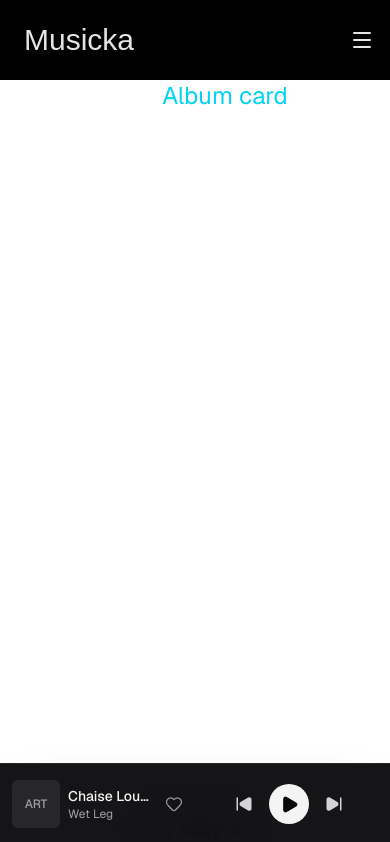
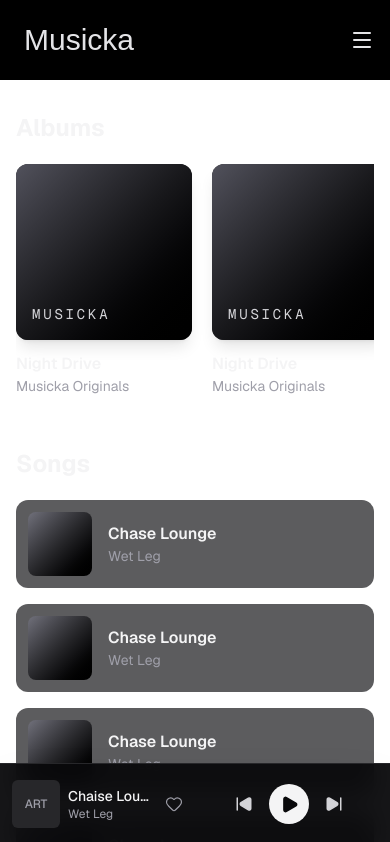
Before and after one commit to Tomi-9/Musicka, a Next.js app: page / in a window 390 px wide. Shown: the top 842 px of the page. Built offline with nearby package versions, Linux system fonts and the light colour scheme.

Commit message:
Add responsive home card sections

```diff
--- a/app/page.tsx
+++ b/app/page.tsx
@@ -1,28 +1,39 @@
-import Image from "next/image";
 import Footer from "@/components/footer";
-import { MediaPlayer} from "@/components/ui/mediaplayer";
-import Link from "next/link";
+import { MediaPlayer } from "@/components/ui/mediaplayer";
+import { AlbumCard } from "@/components/ui/albumcard";
+import { MusicCard } from "@/components/ui/musiccard";
 
 export default function Home() {
   return (
-    <div className="flex flex-col flex-1 items-center justify-center bg-zinc-50 font-sans dark:bg-black selection:bg-teal-800 h-dvh">
-      <main className="flex flex-1 w-screen max-w-screen flex-col items-center justify-between bg-white dark:bg-black sm:items-start">
-        <div className="overflow-x-hidden">
-        <Link
-        href="/cards"
-        className="ml-15 text-cyan-400 text-2xl"
-        >
-          Album card
-        </Link>
-        </div>
-        <div className="">
-          <MediaPlayer />
+    <div className="flex min-h-dvh flex-col bg-zinc-50 font-sans selection:bg-teal-800 dark:bg-black">
+      <main className="flex w-full flex-1 flex-col gap-10 bg-white px-4 pb-32 pt-8 dark:bg-black sm:px-8 lg:px-12">
+        <section aria-labelledby="albums-heading" className="w-full">
+          <h1 id="albums-heading" className="mb-5 text-2xl font-bold text-zinc-100 sm:text-3xl">
+            Albums
+          </h1>
+          <div className="w-full overflow-x-auto pb-3">
+            <div className="flex min-w-max gap-5">
+              <AlbumCard />
+              <AlbumCard />
+              <AlbumCard />
+            </div>
           </div>
+        </section>
+
+        <section aria-labelledby="songs-heading" className="w-full">
+          <h2 id="songs-heading" className="mb-5 text-2xl font-bold text-zinc-100 sm:text-3xl">
+            Songs
+          </h2>
+          <div className="grid w-full grid-cols-1 gap-4 sm:grid-cols-2 lg:grid-cols-3 xl:grid-cols-4">
+            <MusicCard />
+            <MusicCard />
+            <MusicCard />
+            <MusicCard />
+          </div>
+        </section>
       </main>
-      <div className="overflow-x-hidden">
+      <MediaPlayer />
       <Footer />
-      </div>
     </div>
-    //target="_blank"  rel="noopener noreferrer"
   );
 }
--- a/components/navbar.tsx
+++ b/components/navbar.tsx
@@ -16,7 +16,7 @@ export default function Navbar() {
 
         <nav aria-label="Primary navigation" className="hidden items-center gap-1 md:flex">
           <button className="text-md m-4 rounded font-semibold hover:font-bold">Sign up</button>
-          <button className="text-md rounded-full bg-sky-600 px-8 font-bold transition hover:scale-105 hover:bg-sky-700">Log in</button>
+          <button className="text-md rounded-full bg-white px-8 py-2 font-bold text-black transition hover:scale-105">Log in</button>
         </nav>
 
         <button
--- a/components/ui/albumcard.tsx
+++ b/components/ui/albumcard.tsx
@@ -0,0 +1,18 @@
+type AlbumCardProps = {
+  title?: string;
+  artist?: string;
+};
+
+export function AlbumCard({ title = "Night Drive", artist = "Musicka Originals" }: AlbumCardProps) {
+  return (
+    <article className="group w-44 shrink-0 sm:w-52">
+      <div className="aspect-square overflow-hidden rounded-xl bg-zinc-800 shadow-lg transition-transform duration-200 group-hover:scale-[1.02]">
+        <div className="flex h-full items-end bg-gradient-to-br from-zinc-600 via-zinc-900 to-black p-4">
+          <span className="font-mono text-sm uppercase tracking-[0.2em] text-zinc-300">Musicka</span>
+        </div>
+      </div>
+      <h3 className="mt-3 truncate font-semibold text-zinc-100">{title}</h3>
+      <p className="truncate text-sm text-zinc-400">{artist}</p>
+    </article>
+  );
+}
--- a/components/ui/musiccard.tsx
+++ b/components/ui/musiccard.tsx
@@ -0,0 +1,16 @@
+type MusicCardProps = {
+  title?: string;
+  artist?: string;
+};
+
+export function MusicCard({ title = "Chase Lounge", artist = "Wet Leg" }: MusicCardProps) {
+  return (
+    <article className="flex min-w-0 items-center gap-4 rounded-xl bg-zinc-900/70 p-3 transition-colors hover:bg-zinc-800">
+      <div className="size-16 shrink-0 rounded-lg bg-gradient-to-br from-zinc-500 via-zinc-800 to-black" aria-hidden="true" />
+      <div className="min-w-0">
+        <h3 className="truncate font-semibold text-zinc-100">{title}</h3>
+        <p className="truncate text-sm text-zinc-400">{artist}</p>
+      </div>
+    </article>
+  );
+}
```
